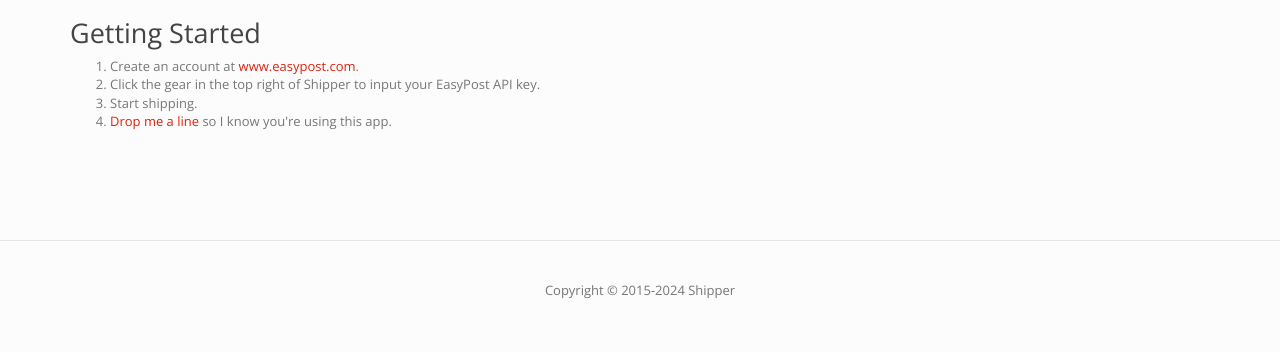
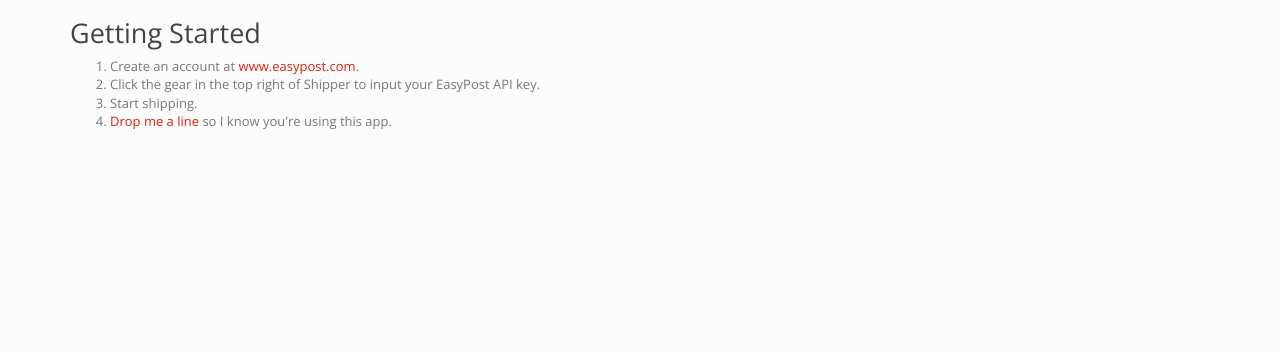
Before and after one commit to ahardin/shipper-web, a plain HTML site: page message.html in a window 1280 px wide. Drawn offline with nearby package versions, Linux system fonts and the light colour scheme.

Commit message:
remove footer

```diff
--- a/message.html
+++ b/message.html
@@ -26,11 +26,5 @@
 				</div>
 			</div>
 		</div>
-
-		<footer>
-			<div class="container">
-				<p>Copyright &copy; 2015-2024 Shipper</p>
-			</div>
-		</footer>
 	</body>
 </html>
```
